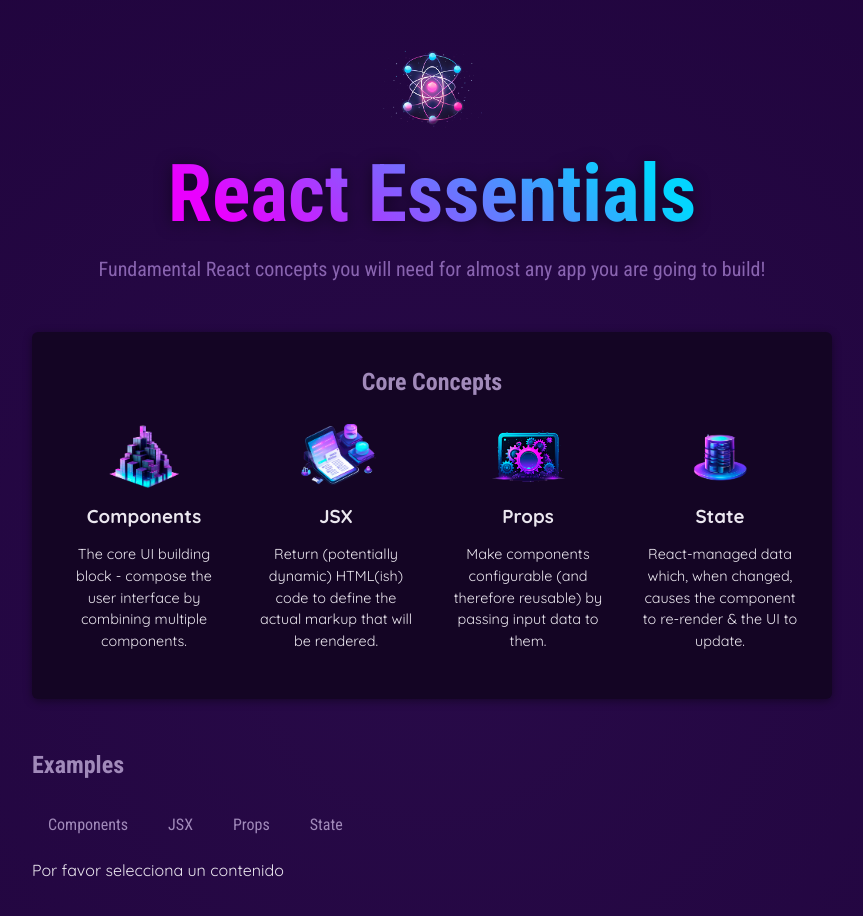
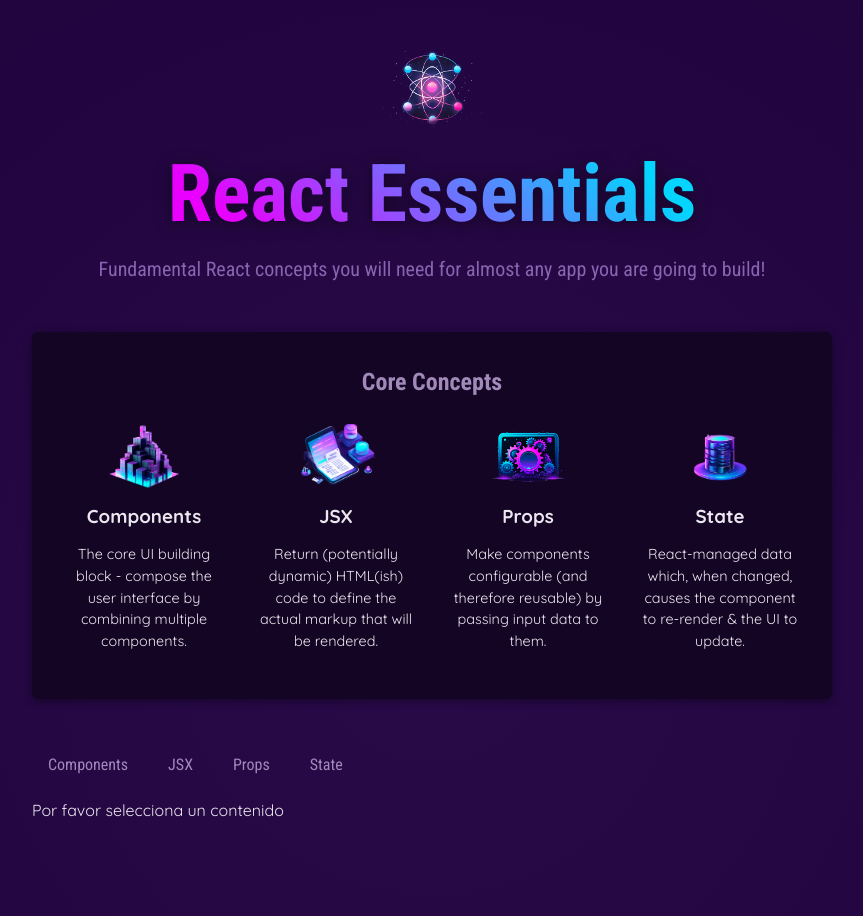
Before and after one commit to carlos-vega-instipp/01-starting-project, a React (Vite) app: page / in a window 1280 px wide. Shown: the top 916 px of the page, without its empty margins (208-1071 px from the left). Built offline with nearby package versions, Linux system fonts and the light colour scheme.

Commit message:
66. Forwarding Props To Wrapped Elements

```diff
--- a/src/components/Examples.jsx
+++ b/src/components/Examples.jsx
@@ -1,5 +1,6 @@
 import { useState } from "react";
 import TabButton from "./TabButton.jsx";
+import Section from "./Section.jsx";
 import { EXAMPLES } from "../data.js";
 
 export default function Examples() {
@@ -13,8 +14,7 @@
 
   // console.log("selectedTopic", selectedTopic);
   return (
-    <section id="examples">
-      <h2>Examples</h2>
+    <Section text="Examples" id="examples">
       <menu>
         <TabButton
           isSelected={selectedTopic === "components"}
@@ -51,6 +51,6 @@
           </pre>
         </div>
       )}
-    </section>
+    </Section>
   );
 }
--- /dev/null
+++ b/src/components/Section.jsx
@@ -0,0 +1,10 @@
+export default function Section({ title, children, ...props }) {
+  //console.log("...props", ...props);
+
+  return (
+    <section {...props}>
+      <h3>{title}</h3>
+      {children}
+    </section>
+  );
+}
```
